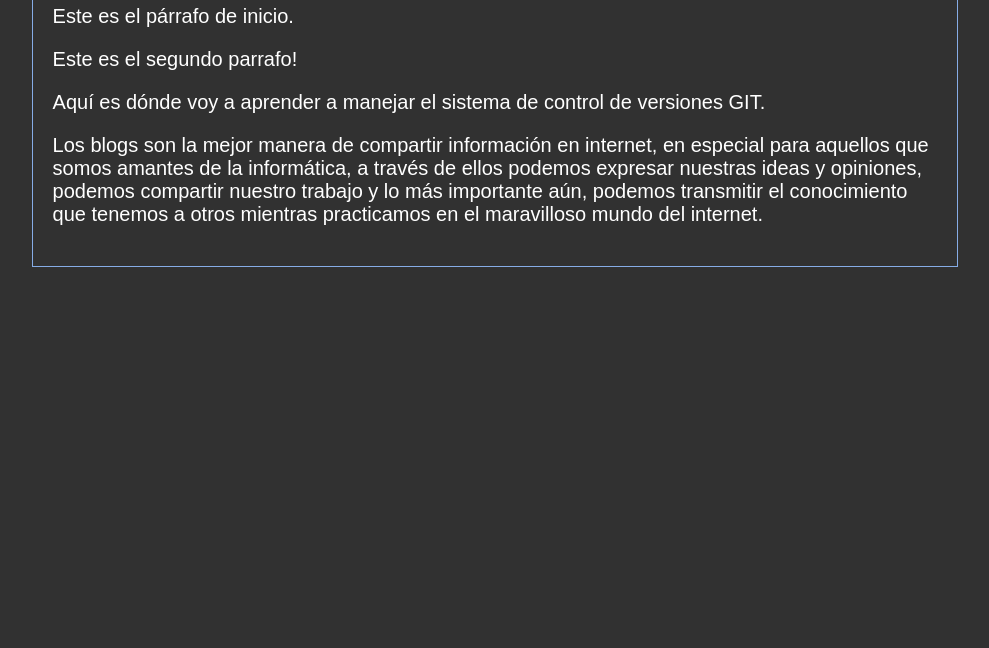
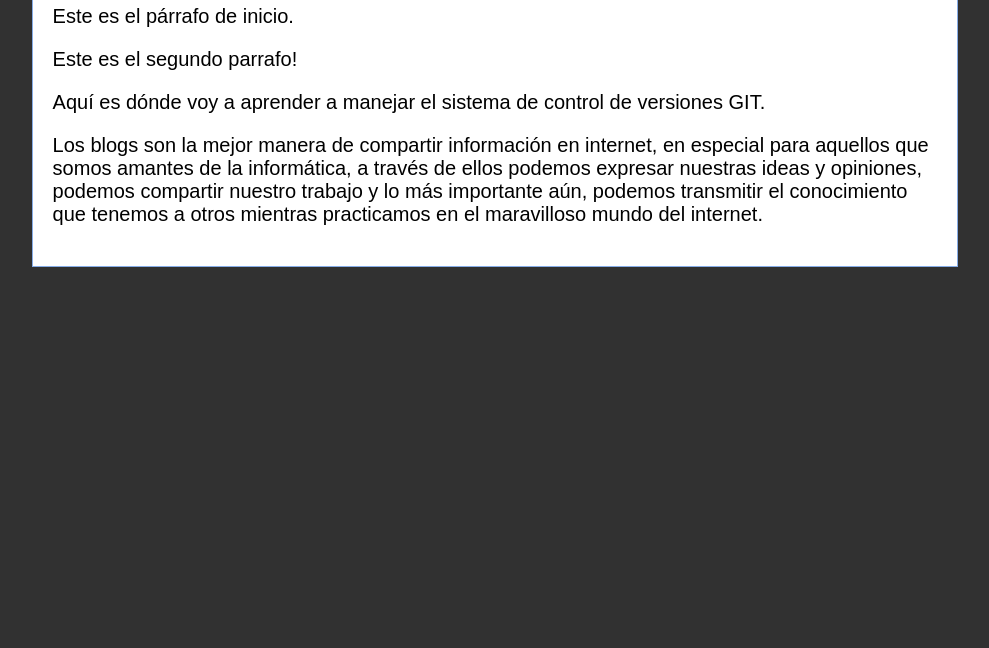
Before and after one commit to OscarPalominoC/superblog, a plain HTML site: page index.html in a window 1280 px wide. Shown: the part 152-800 px from the top of the page, without its empty margins (145-1134 px from the left). Drawn offline with Linux system fonts and the light colour scheme.

Commit message:
mejor color del contenedor y texto

```diff
--- a/css/style.css
+++ b/css/style.css
@@ -11,6 +11,8 @@ body{
     text-align: left;
     border: 1px solid #86ace6;
     margin: 0 auto;
+    background:white;
+    color: black;
 }
 .container h1{
     font-size: 1.5em;
```
